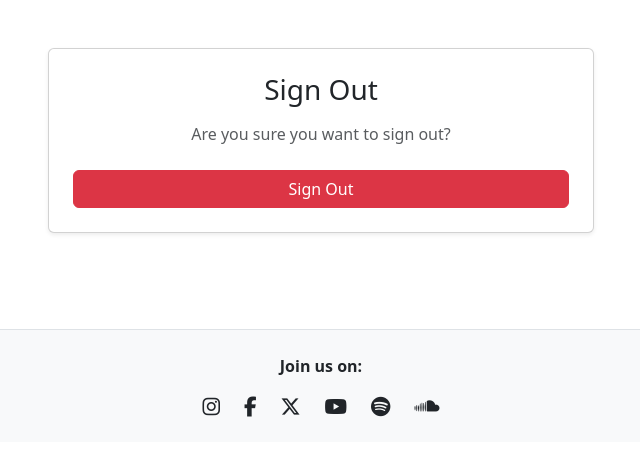
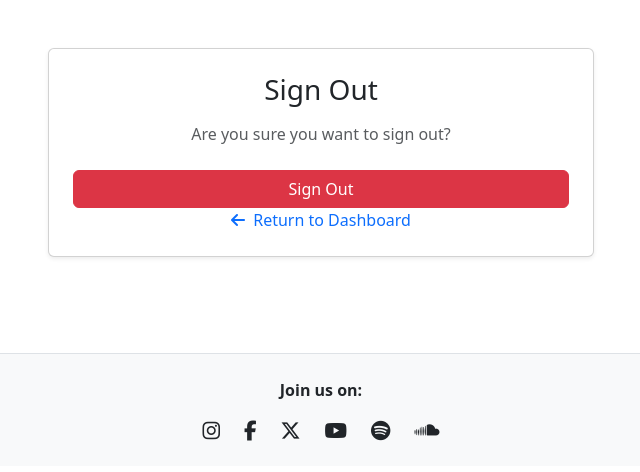
Before and after one commit to sd-powell/portfolio_project_3, a Django app: page /accounts/logout/ in a window 1280 px wide. Shown: the part 88-560 px from the top of the page, without its empty margins (319-959 px from the left). Run offline with Django 4.2, Linux system fonts and the light colour scheme; the visitor is signed in with stand-in values (Sample User, id 1); some libraries are stand-ins or nearby versions.

Commit message:
update logout window with cancel button

```diff
--- a/templates/account/logout.html
+++ b/templates/account/logout.html
@@ -19,6 +19,10 @@
                     {% endif %}
                     <button type="submit" class="btn btn-danger w-100">{% trans 'Sign Out' %}</button>
                 </form>
+
+                <a href="{% url 'record_list' %}" class="text-decoration-none">
+                    <i class="fa fa-arrow-left me-1"></i> Return to Dashboard
+                </a>
             </div>
         </div>
     </div>
```
